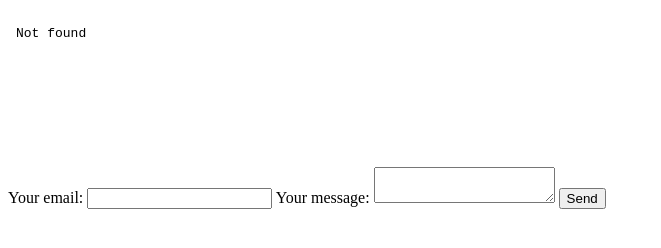
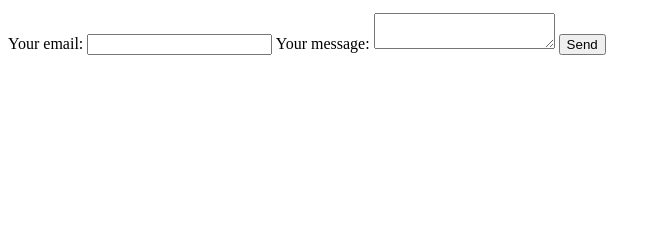
Before and after one commit to seba0702-sl/pagina-ejemplo, a plain HTML site: page index.html in a window 1280 px wide. Shown: the part 202-450 px from the top of the page, without its empty margins (0-661 px from the left). Drawn offline with Linux system fonts and the light colour scheme.

Commit message:
index.html

```diff
--- a/index.html
+++ b/index.html
@@ -22,8 +22,8 @@
 </header>
     <main>
         <section>
-            <iframe src="pagina_fuente.html" width="290 heigth=290 heigth=250" frameborder="0">Texto
-            </iframe>
+           <!-- <iframe src="pagina_fuente.html" width="290 heigth=290 heigth=250" frameborder="0">Texto
+            </iframe>-->
         </section>
 <!-- modify this form HTML and place wherever you want your form -->
 <form
```
